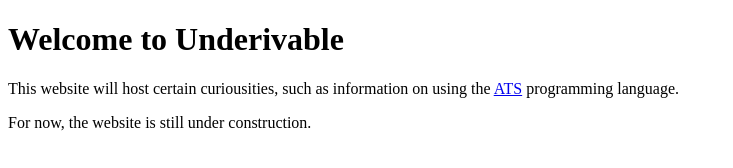
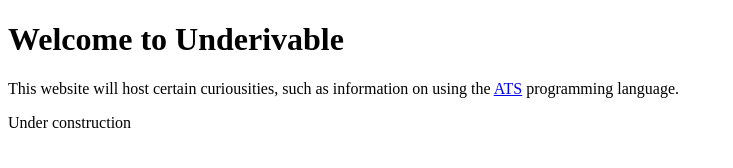
Before and after one commit to ashalkhakov/ashalkhakov.github.com, a plain HTML site: page index.html in a window 1280 px wide. Shown: the whole page, without its empty margins (0-733 px from the left). Drawn offline with Linux system fonts and the light colour scheme.

Commit message:
Minor change.

```diff
--- a/index.html
+++ b/index.html
@@ -6,6 +6,6 @@
   <body>
     <h1>Welcome to Underivable</h1>
     <p>This website will host certain curiousities, such as information on using the <a href="http://www.ats-lang.org">ATS</a> programming language</li>.</p>
-    <p>For now, the website is still under construction.</p>
+    <p>Under construction</p>
   </body>
 </html>
```
